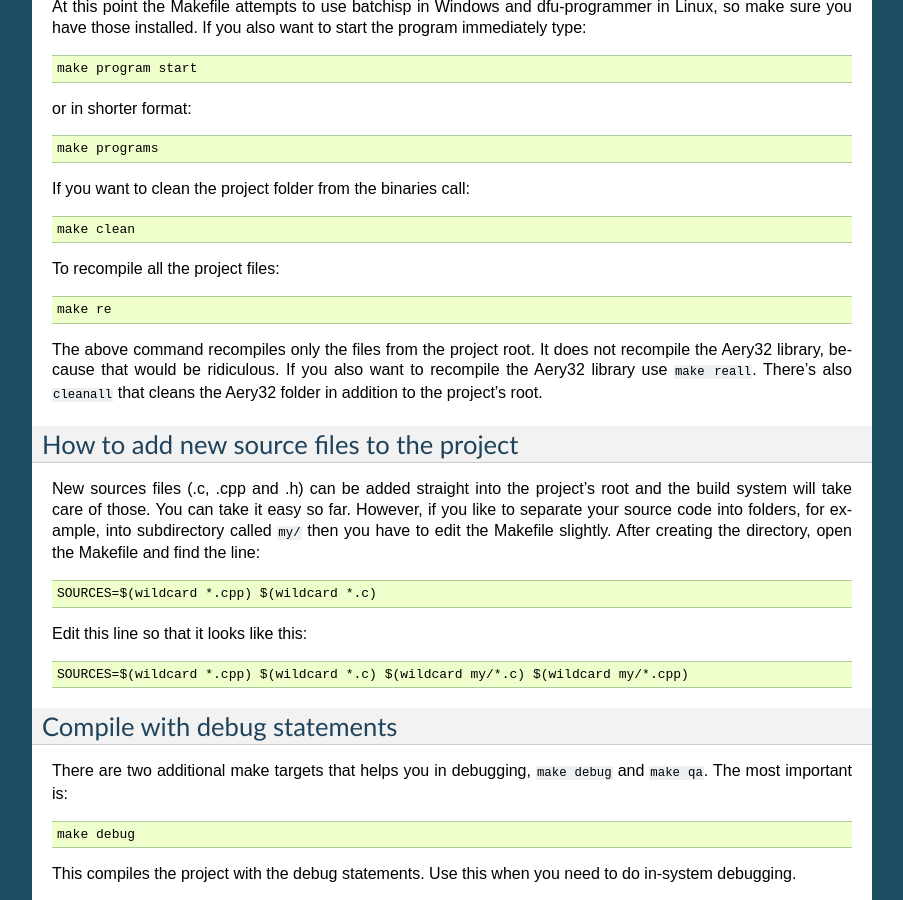
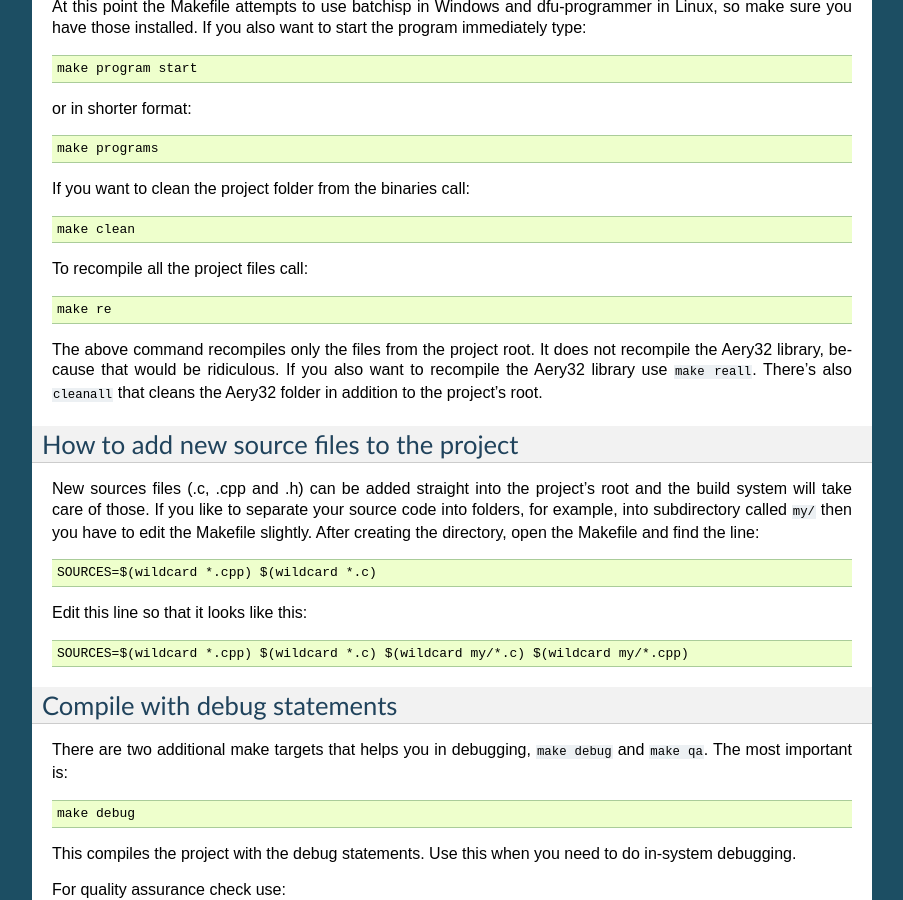
Before and after one commit to aery32/aery32-refguide, a Sphinx documentation site: the page built from source/build_system.rst, in a window 1280 px wide and 900 px high, scrolled down 821 px. Shown: the whole window, without its empty margins (198-1101 px from the left). Built offline with Sphinx 7.4.7, drawn with Linux system fonts in a browser that asks for light colours.

Commit message:
Update source/build_system.rst

```diff
--- a/source/build_system.rst
+++ b/source/build_system.rst
@@ -47,7 +47,7 @@
 
     make clean
 
-To recompile all the project files::
+To recompile all the project files call::
 
     make re
 
@@ -56,7 +56,7 @@
 How to add new source files to the project
 ------------------------------------------
 
-New sources files (.c, .cpp and .h) can be added straight into the project's root and the build system will take care of those. You can take it easy so far. However, if you like to separate your source code into folders, for example, into subdirectory called ``my/`` then you have to edit the Makefile slightly. After creating the directory, open the Makefile and find the line::
+New sources files (.c, .cpp and .h) can be added straight into the project's root and the build system will take care of those. If you like to separate your source code into folders, for example, into subdirectory called ``my/`` then you have to edit the Makefile slightly. After creating the directory, open the Makefile and find the line::
 
     SOURCES=$(wildcard *.cpp) $(wildcard *.c)
 
```
